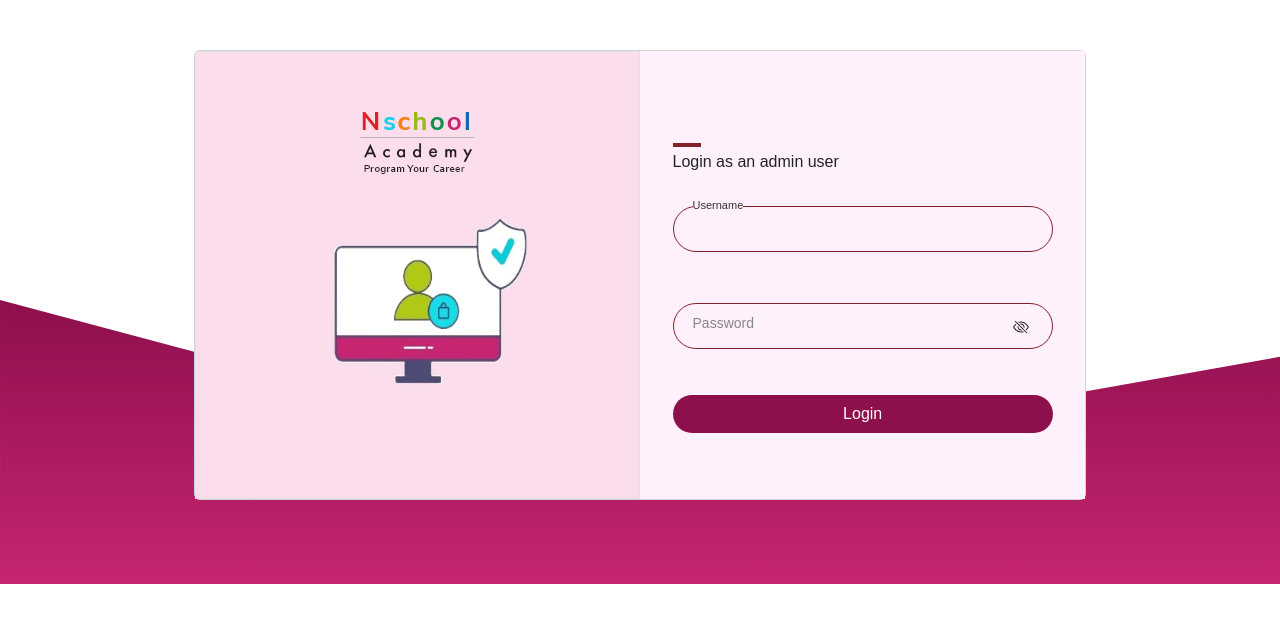
After one commit to ThambiduraiNS/Nschool_CRM, a Django app: page /admin_login/ in a window 1280 px wide. The commit adds this page. Shown: the top 623 px of the page. Run offline with Django 5.2, Linux system fonts and the light colour scheme; some libraries are stand-ins or nearby versions.

Commit message:
update
update login page

```diff
--- a/Nschool_CRM_Project/Nschool_CRM/urls.py
+++ b/Nschool_CRM_Project/Nschool_CRM/urls.py
@@ -1,6 +1,7 @@
 from django.urls import path
 from . import views
 urlpatterns = [
+    path('admin_login/', views.admin_login, name='admin-login'),
     path('dashboard/', views.dashboard_view, name='dashboard'),
     path('user_module/', views.user_module_view, name='user-module'),
     path('manage_user/', views.manage_user_view, name='manage-user'),
--- a/Nschool_CRM_Project/Nschool_CRM/views.py
+++ b/Nschool_CRM_Project/Nschool_CRM/views.py
@@ -4,6 +4,9 @@ from django.http import HttpResponse
 from django.template import loader
 
 # Create your views here.
+
+def admin_login(request):
+    return render(request, 'admin_login.html')
 
 def dashboard_view(request):
     datapoints = [
--- /dev/null
+++ b/Nschool_CRM_Project/static/css/adminlogin.css
@@ -0,0 +1,183 @@
+/* updated style */
+
+* {
+    font-family: 'Poppins', sans-serif;
+    box-sizing: border-box;
+}
+
+.container-fluid {
+    padding: 0 3.75rem; /* Adjust padding as needed */
+}
+
+.left-div {
+    background-color: #fcddec;
+}
+
+.img-div {
+    width: 100%;
+    top: 300px;
+    left: 0;
+}
+
+.span_div {
+    font-size: x-small;
+    margin-left: 12px;
+    height: 10px;
+    padding-bottom: 11px;
+}
+
+.admin-div {
+    width: 100%;
+}
+
+.admin-img {
+    height: 200px;
+    width: 220px;
+    margin: 5% 28%;
+}
+
+/* Add border top to the "Login" text within the <p> element */
+p::before {
+    content: "";
+    display: block;
+    border-top: 4px solid #842029; /* Adjust border properties as needed */
+    margin-bottom: 3px; /* Adjust spacing between border and text */
+    width: 28px; /* Adjust width of the border */
+}
+
+p {
+    margin-top: 0;
+    margin-bottom: 2rem !important;
+    font-weight: 500;
+}
+
+.card {
+    width: 80%;
+    margin: auto;
+    top: -40px;
+}
+
+.alert-div {
+    margin-top: 15px;
+    padding: 5px !important;
+    color: #c72f1d !important;
+    background-color: #f5c2c7;
+    font-size: 14px;
+}
+
+.input-div{
+    padding: 0% 4%;
+    margin-bottom: 3%;
+}
+
+.alert-danger {
+    color: #842029;
+    background-color: #f8d7da;
+    border-color: #f5c2c7;
+    padding: 5px;
+}
+
+.card-body {
+    background-color: #fff1fb;
+}
+
+.form-control {
+    border-radius: 50px !important;
+    padding: 0.690rem 0.75rem;
+    background-color: #fff1fb !important;
+    border: 1px solid #842029 !important;
+    margin-top: 5%;
+    box-shadow: 0px 0px 0px #842029 !important;
+}
+
+.form-div {
+    margin-top: 20%;
+}
+
+.admin-main-div {
+    padding-top: 7%;
+}
+
+.alert-div {
+    margin-top: 15px;
+    padding: 5px;
+    color: #c72f1d;
+    background-color: #f5c2c7;
+    font-size: 14px;
+}
+
+.login-btn {
+    width: 100%;
+    margin-top: 4%;
+    margin-bottom: 10%;
+    background-color: #8d0f4c !important;
+    font-size: 13px;
+    float: right;
+    color: #ffffff !important;
+    border-radius: 50px !important;
+    padding: 14px;
+}
+/* ----------------------------------------------------- */
+/* Styles for the floating label */
+.floating-label {
+    position: absolute;
+    pointer-events: none;
+    left: 20px;
+    top: 10px;
+    transition: 0.2s ease all;
+    font-size: 14px;
+    color: #888;
+}
+
+/* Styles for the input field */
+.user-input-wrp input {
+    position: relative;
+    width: 100%;
+    padding: 10px;
+    border: 1px solid #ccc;
+    border-radius: 5px;
+    font-size: 16px;
+    outline: none;
+}
+
+/* When the input field is focused */
+.user-input-wrp input:focus ~ .floating-label {
+    top: -9px;
+    font-size: 11px;
+    color: #333;
+    background-color: #fff1fb;
+}
+
+/* When there is content in the input field */
+.user-input-wrp input:not(:placeholder-shown) ~ .floating-label {
+    top: -9px;
+    font-size: 11px;
+    background-color: #fff1fb;
+    color: #333;
+}
+
+/* When the input field is not focused and empty */
+.user-input-wrp input:not(:focus):placeholder-shown ~ .floating-label {
+    top: 10px;
+    font-size: 14px;
+    color: #888;
+}
+
+.user-input-wrp {
+    position: relative;
+    margin: 20px 0;
+}
+
+/* password view and hide style */
+.bi-eye-slash {
+    position: absolute;
+    right: 24px;
+    bottom: 14px;
+}
+
+/* ---------------------------------------------------------------- */
+@media (max-width:768px) {
+    .admin-login-div {
+        width: 100%;
+    }
+}
--- /dev/null
+++ b/Nschool_CRM_Project/templates/admin_login.html
@@ -0,0 +1,96 @@
+{% extends 'base.html' %}
+
+{% load static %}
+{% load bootstrap_icons %}
+
+{% block title %} Admin Login {% endblock %}
+
+{% block css %}
+<link rel="stylesheet" href="{% static 'css/adminlogin.css' %}">
+{% endblock %}
+
+{% block content %}
+<div class="container-fluid admin-main-div">
+    <div class="z-n1 position-absolute img-div">
+        <img src="{% static 'images/wave1.svg' %}" alt="wave">
+    </div>
+    <div class="container">
+        <div class="card mb-3">
+            <div class="row g-0">
+                <div class="col-6 col-md-6 border left-div">
+                    <img src="{% static 'images/logo-1.png' %}" class="img-fluid rounded-start mx-auto d-block mt-5"
+                        alt="Nschool Logo">
+                    <div class="admin-div">
+                        <img src="{% static 'images/Admin_image.webp' %}" class="admin-img" alt="Admin img">
+                    </div>
+                </div>
+                <div class="col-6 col-md-6">
+                    <div class="col-12 card-body">
+                        <div class="admin-login-div">
+                            <div class="input-div clearfix">
+                                <form id="login-form" method="post" action="{% url 'dashboard' %}" class="form-div">
+                                    {% csrf_token %}
+                                    <div>
+                                        <p>Login as an admin user</p>
+                                    </div>
+
+                                    <div class="user-input-wrp">
+                                        <input type="text" name="username" id="username" class="form-control"
+                                            aria-label="Username" placeholder=" " autocomplete="off" autofocus>
+                                        <label class="floating-label">Username</label>
+                                    </div>
+
+                                    <div class="text-danger span_div" id="user_error"></div>
+
+                                    <div class="user-input-wrp">
+                                        <input type="password" name="password" id="password" class="form-control"
+                                            aria-label="Password" placeholder=" ">
+                                        <label class="floating-label">Password</label>
+                                        <svg id="togglePassword" xmlns="http://www.w3.org/2000/svg" width="16" height="16" fill="currentColor" class="bi bi-eye-slash" viewBox="0 0 16 16">
+                                            <path d="M13.359 11.238C15.06 9.72 16 8 16 8s-3-5.5-8-5.5a7 7 0 0 0-2.79.588l.77.771A6 6 0 0 1 8 3.5c2.12 0 3.879 1.168 5.168 2.457A13 13 0 0 1 14.828 8q-.086.13-.195.288c-.335.48-.83 1.12-1.465 1.755q-.247.248-.517.486z"/>
+                                            <path d="M11.297 9.176a3.5 3.5 0 0 0-4.474-4.474l.823.823a2.5 2.5 0 0 1 2.829 2.829zm-2.943 1.299.822.822a3.5 3.5 0 0 1-4.474-4.474l.823.823a2.5 2.5 0 0 0 2.829 2.829"/>
+                                            <path d="M3.35 5.47q-.27.24-.518.487A13 13 0 0 0 1.172 8l.195.288c.335.48.83 1.12 1.465 1.755C4.121 11.332 5.881 12.5 8 12.5c.716 0 1.39-.133 2.02-.36l.77.772A7 7 0 0 1 8 13.5C3 13.5 0 8 0 8s.939-1.721 2.641-3.238l.708.709zm10.296 8.884-12-12 .708-.708 12 12z"/>
+                                        </svg>
+                                    </div>
+
+                                    <div class="text-danger span_div" id="pass_error"></div>
+
+                                    <input type="submit" value="Login" class="btn login-btn">
+                                </form>
+                            </div>
+                        </div>
+                    </div>
+                </div>
+            </div>
+        </div>
+    </div>
+</div>
+{% endblock %}
+
+{% block scripts %}
+<script>
+    function myFunction() {
+        var passwordField = document.getElementById("password");
+        var togglePassword = document.getElementById("togglePassword");
+
+        if (passwordField.type === "password") {
+            passwordField.type = "text";
+            togglePassword.innerHTML = `<svg xmlns="http://www.w3.org/2000/svg" width="16" height="16" fill="currentColor" class="bi bi-eye" viewBox="0 0 16 16">
+                                            <path d="M16 8s-3-5.5-8-5.5S0 8 0 8s3 5.5 8 5.5S16 8 16 8M1.173 8a13 13 0 0 1 1.66-2.043C4.12 4.668 5.88 3.5 8 3.5s3.879 1.168 5.168 2.457A13 13 0 0 1 14.828 8q-.086.13-.195.288c-.335.48-.83 1.12-1.465 1.755C11.879 11.332 10.119 12.5 8 12.5s-3.879-1.168-5.168-2.457A13 13 0 0 1 1.172 8z"/>
+                                            <path d="M8 5.5a2.5 2.5 0 1 0 0 5 2.5 2.5 0 0 0 0-5M4.5 8a3.5 3.5 0 1 1 7 0 3.5 3.5 0 0 1-7 0"/>
+                                        </svg>`;
+        } else {
+            passwordField.type = "password";
+            togglePassword.innerHTML = `<svg xmlns="http://www.w3.org/2000/svg" width="16" height="16" fill="currentColor" class="bi bi-eye-slash" viewBox="0 0 16 16">
+                                            <path d="M13.359 11.238C15.06 9.72 16 8 16 8s-3-5.5-8-5.5a7 7 0 0 0-2.79.588l.77.771A6 6 0 0 1 8 3.5c2.12 0 3.879 1.168 5.168 2.457A13 13 0 0 1 14.828 8q-.086.13-.195.288c-.335.48-.83 1.12-1.465 1.755q-.247.248-.517.486z"/>
+                                            <path d="M11.297 9.176a3.5 3.5 0 0 0-4.474-4.474l.823.823a2.5 2.5 0 0 1 2.829 2.829zm-2.943 1.299.822.822a3.5 3.5 0 0 1-4.474-4.474l.823.823a2.5 2.5 0 0 0 2.829 2.829"/>
+                                            <path d="M3.35 5.47q-.27.24-.518.487A13 13 0 0 0 1.172 8l.195.288c.335.48.83 1.12 1.465 1.755C4.121 11.332 5.881 12.5 8 12.5c.716 0 1.39-.133 2.02-.36l.77.772A7 7 0 0 1 8 13.5C3 13.5 0 8 0 8s.939-1.721 2.641-3.238l.708.709zm10.296 8.884-12-12 .708-.708 12 12z"/>
+                                        </svg>`;
+        }
+    }
+
+    document.getElementById("togglePassword").addEventListener("click", myFunction);
+</script>
+
+
+{% endblock %}
--- a/Nschool_CRM_Project/templates/manage_user.html
+++ b/Nschool_CRM_Project/templates/manage_user.html
@@ -136,9 +136,9 @@
                                 <th class="thead">Name</th>
                                 <th class="thead">E-Mail-ID</th>
                                 <th class="thead">Contact</th>
-                                <th class="thead">Permission</th>
+                                <th class="Permission">Permission</th>
                                 <th class="password">Password</th>
-                                <th class="thead">Action</th>
+                                <th class="action">Action</th>
                             </tr>
                             <tr>
                                 <td class="check1">
```
Also changed, not shown: Nschool_CRM_Project/static/css/manage_user.css (+15 -1 lines), Nschool_CRM_Project/static/images/Admin_image.webp (added), Nschool_CRM_Project/static/images/logo-1.png (added), Nschool_CRM_Project/static/images/wave1.svg (added).
